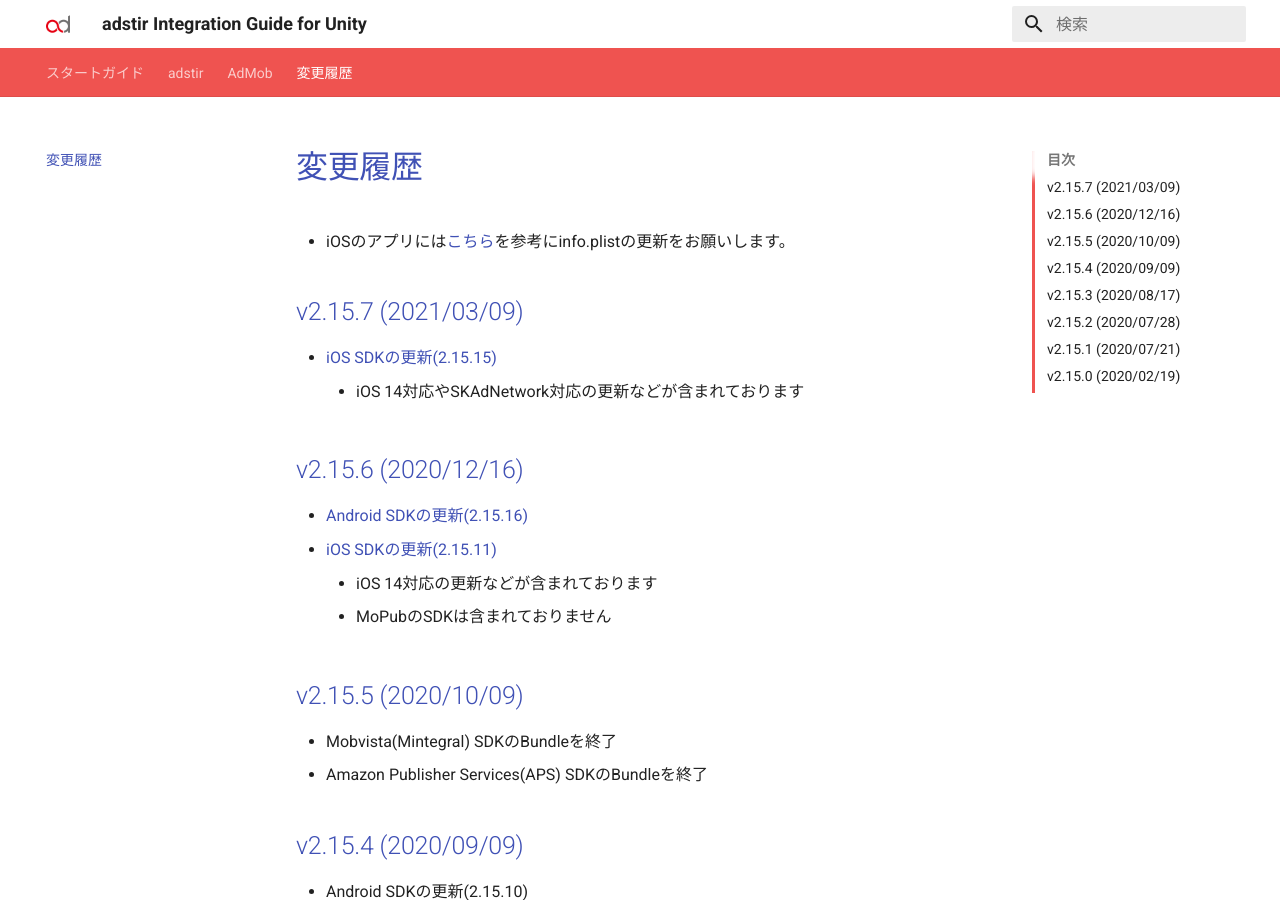
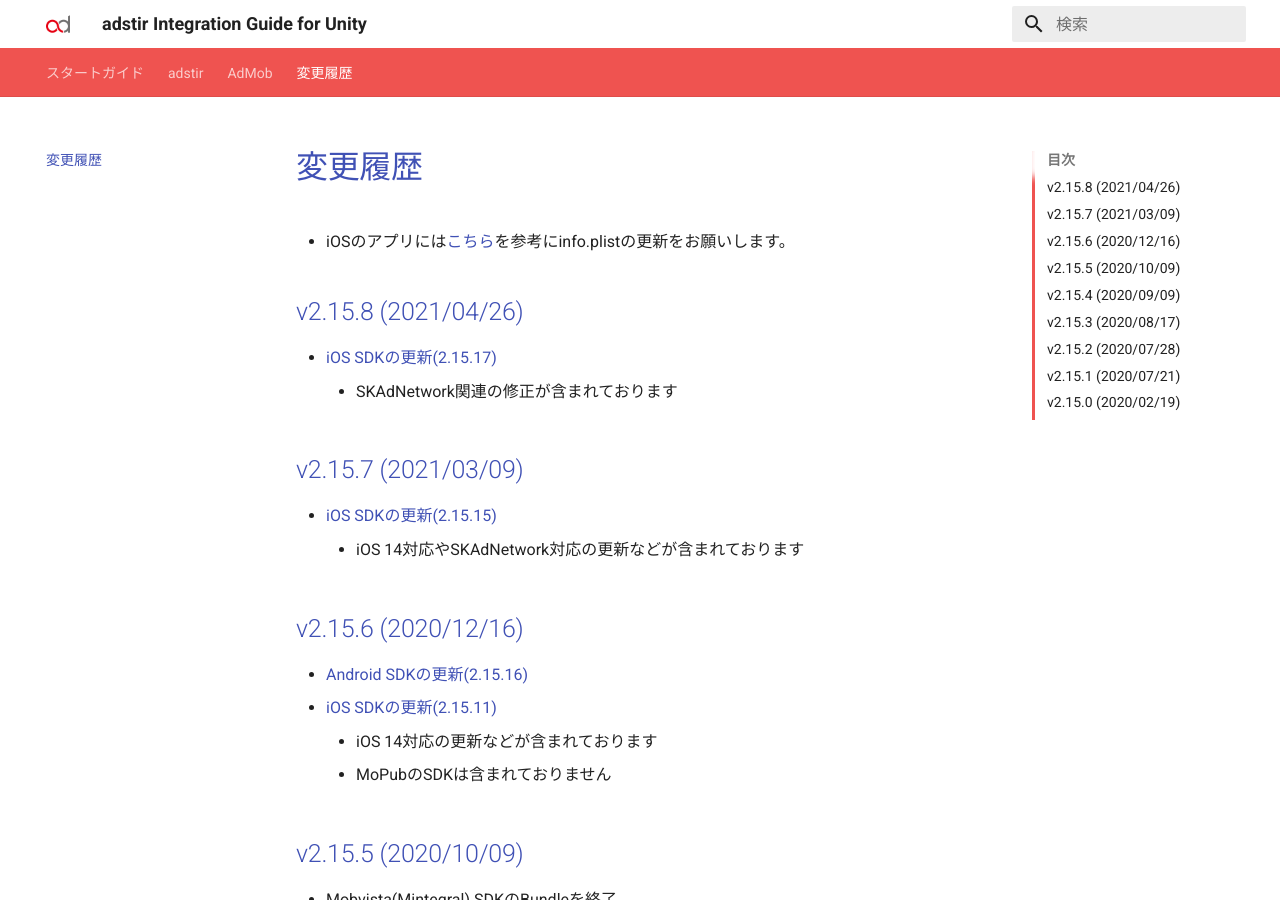
Before and after one commit to united-adstir/unity-plugin-docs, an MkDocs documentation site: the page built from docs/changelog.md, in a window 1280 px wide and 900 px high. Built offline with MkDocs 1.6.1 and Material for MkDocs 9.7.7, drawn with Linux system fonts in a browser that asks for light colours.

Commit message:
uninty plugin 2.15.8

```diff
--- a/docs/changelog.md
+++ b/docs/changelog.md
@@ -1,6 +1,11 @@
 # 変更履歴
 
  * iOSのアプリには[こちら](https://united-adstir.github.io/ios-sdk-docs/adstir/init/ios14.html)を参考にinfo.plistの更新をお願いします。
+
+## v2.15.8 (2021/04/26)
+
+- [iOS SDKの更新(2.15.17)](https://united-adstir.github.io/ios-sdk-docs/changelog.html#v21517-20210412)
+    - SKAdNetwork関連の修正が含まれております
 
 ## v2.15.7 (2021/03/09)
 - [iOS SDKの更新(2.15.15)](https://united-adstir.github.io/ios-sdk-docs/changelog.html#v21515-20210303)
```
